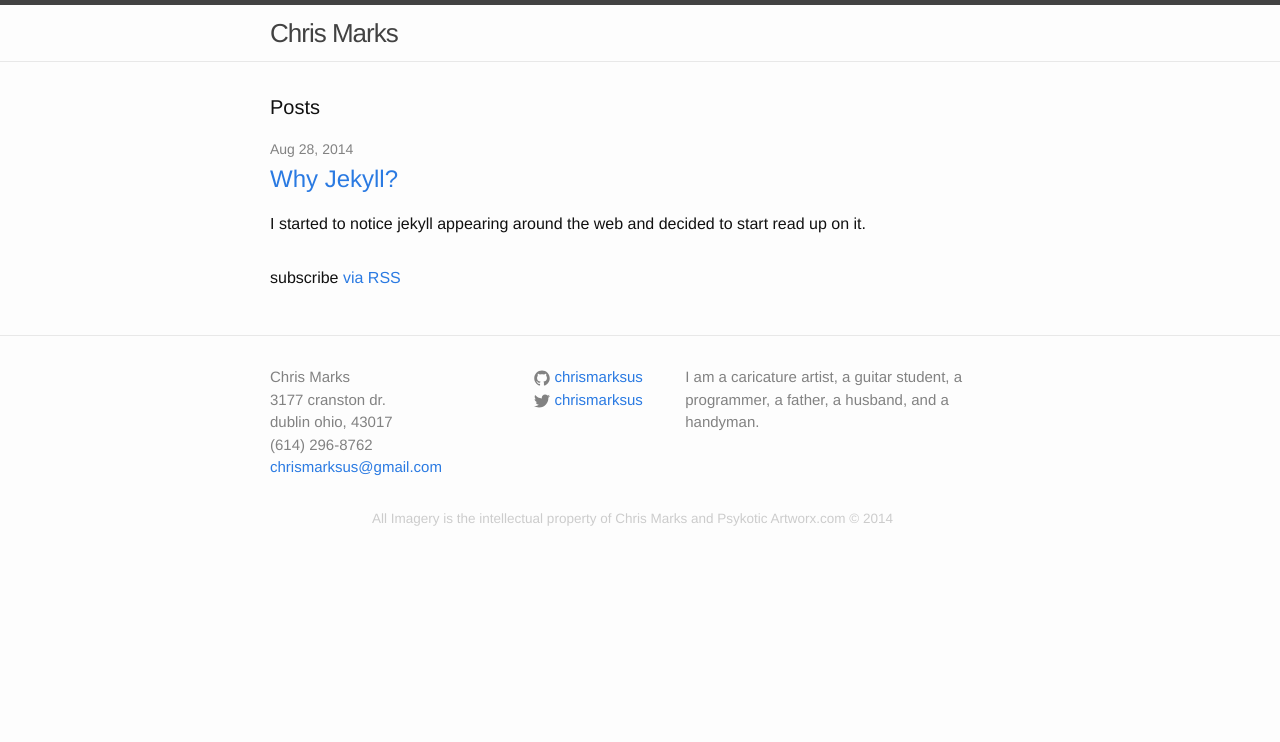
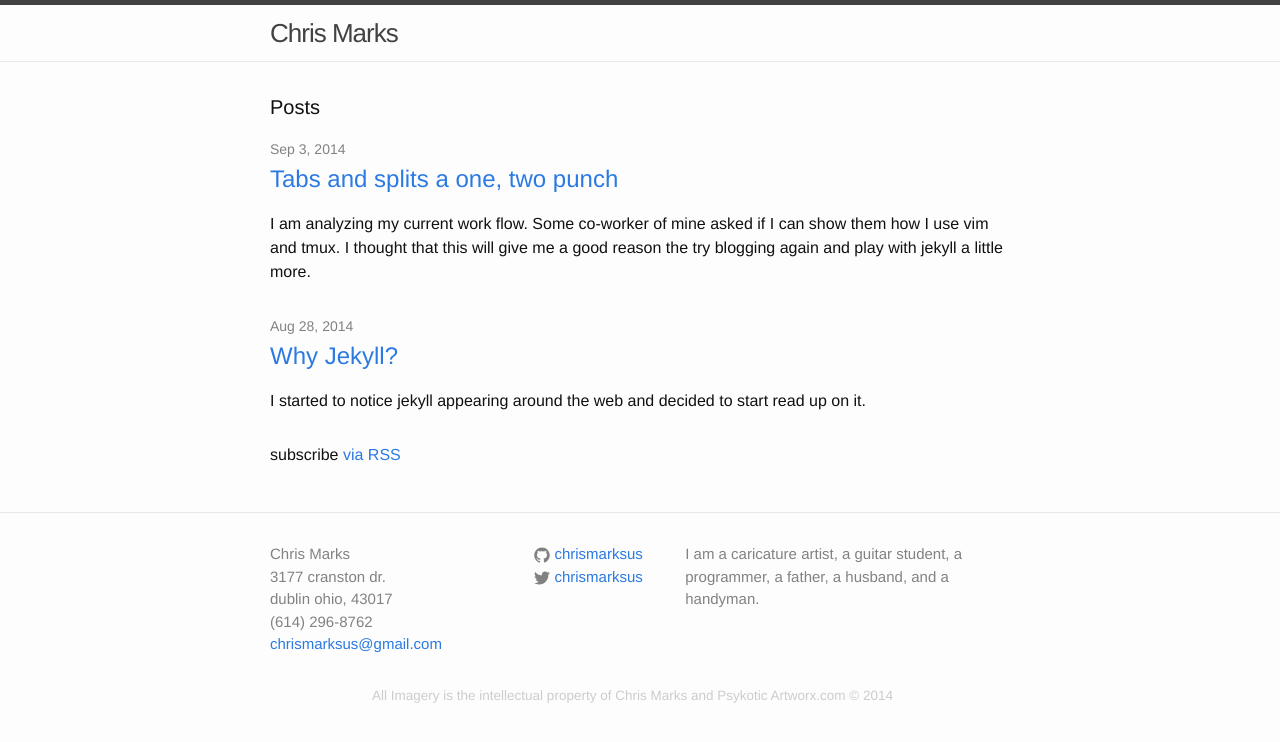
Before and after one commit to chrismarksus/chrismarksus.github.io, a Jekyll site: the page built from index.html, in a window 1280 px wide. Shown: the top 742 px of the page. Built offline with Jekyll 4.4.1, drawn with Linux system fonts in a browser that asks for light colours; Markdown is read by kramdown in place of the engine named in the settings; some of the changed lines change nothing that is shown.

Commit message:
First vim post on tabs and split windows and config change for markdown

````diff
--- a/_config.yml
+++ b/_config.yml
@@ -8,4 +8,5 @@ baseurl: "" # the subpath of your site, e.g. /blog/
 url: "http://chrismarksus.github.io" # the base hostname & protocol for your site
 
 # Build settings
-markdown: kramdown
+markdown: redcarpet
+excerpt_separator: <!--more-->
--- /dev/null
+++ b/_posts/2014-09-03-splits-and-tab-a-one-two-punch.md
@@ -0,0 +1,129 @@
+---
+layout: post
+title:  "Tabs and splits a one, two punch"
+date:   2014-09-03 22:45:51
+categories: vim
+tags: vim
+---
+
+I am analyzing my current work flow. Some co-worker of mine asked if I can show them how I use vim and tmux. I thought that this will give me a good reason the try blogging again and play with jekyll a little more.
+
+<!--more-->
+
+## Splitting windows in Vim
+
+Splits in Vim are a way to divide up the window into different areas. These sub-windows and display any buffer available to Vim.
+
+```
+:sp {filename} open a file with horizontal split
+:vsp {filename} open a file with vertical split
+```
+
+If you omit the filename it will split the window with the current file.
+
+I just use these to split windows on the fly.
+
+```
+<ctrl-w> v vertical split window
+<ctrl-w> s horizontal split window
+```
+
+These are what I use to jump around in the tabbed window.
+
+```
+<ctrl-w> ww
+<ctrl-w> h or arrow left
+<ctrl-w> j or arrow down
+<ctrl-w> k or arrow up
+<ctrl-w> l or arrow right
+<ctrl-w> r rotate split (this only works on verticals or horizontals not combinations)
+<ctrl-w> q close a tab
+
+```
+
+## Tabs in Vim
+Tabs in Vim are not like tabs in other programs. At least you should not think of them the same way. The reason for this is that can do a few things with Vim's tabs that most other programs don't. The tabs in Vim work more like workspaces on the OSX and linux where you can divide up work spaces. You can treat them as just tabs and you starting out doing that make getting start simpler.
+
+###Opening tab in Vim
+
+```
+:newtab           open a new empty tab you can save this using :w {path/to/filename.ext} execute command
+:Tex              Use file explorer and open in a new tab (See file explorer)
+:tabfind {file}   open a new tab with filename given, searching the 'path' to find it
+```
+
+I will use this once in a while but rarely
+
+```
+:tabclose {n}     close {n} tab position
+```
+
+I don't use these with the way I work. I don't find much use for them.
+
+```
+:tabedit {file}   edit specified file in a new tab
+:tabonly          close all other tabs (show only the current tab)
+```
+
+###Navigating tabs in Vim
+I use ```gt``` to cycle through the tabs 98% of the time.
+
+```
+gt            go to next tab
+```
+
+I will use these in rare cases but not in my day to day usage. I rarely have more then 5 tabs open at any one time and using ```gT``` or ```{n}gt``` requires the mental overhead of remembering where you are in the tab order. So I trade extra keystrokes for brain power. Now I may have as many as 10 tab open with split windows because I stopped and I started completely different tasks and I plan to get back to the task later.
+
+```
+gT            go to previous tab
+{n}gt         go to tab in position {n}
+```
+
+I never use these to move around. The normal mode motions are faster and easier to remember.
+
+```
+:tabs         list all tabs including their displayed windows
+:tabm 0       move current tab to first
+:tabm         move current tab to last
+:tabm {n}     move current tab to position {n}
+
+:tabn         go to next tab
+:tabp         go to previous tab
+:tabfirst     go to first tab
+:tablast      go to last tab
+```
+
+I because I organize tab the way I group them in my head I rarely need to reorder tabs. When the tabs are not working for me usually my mental organization is messed up as well so maintaining the buffers in of little value to me. So I close and reopen vi then rebuild my contexts. I can do this in about 30 seconds or less depending on the number of files.
+
+> On a side note most motions in Vim have 2-3 versions, one for normal mode, execute mode, and one for insert mode. In insert mode the keyboard command is proceeded by ```<crtl-w>``` (unless you configured it differently). So ```:vsp``` in insert mode is ```<ctrl-w> v``` both of these vertical split the window.
+
+###Other ways I add files to tabs and split windows
+I use the ```:ls``` execute command to open a quick list of the buffers and jump to the buffer by using ```:b{n}``` where {n} is the number in the list.
+
+Unimpaired.vim plugin is a plugin I use a lot, in fact, I don't even know why it's a plugin at all. Vim should work this way. It doesn't add any new functioniality it just adds motions for the navigating the buffers ```[b``` and ```]b```. I create a tab and split the and cycle through the buffers in each panel until I create the context of file I have in my head.
+
+I also use a fuzzyfinder in Vim. A fuzzyfinder helps you find files by typing any part of the path and file name that you rememeber. So If I type 'patomyfile' it will list "path/to/myfile.js" and parent/to/my/child_file.js" Then you can select the one that you want. The plugin I use is called Ctrl-p.
+
+More about installing plugins and fuzzyfinders.
+
+## Combining splits and tabs to organize mental contexts
+I use Vim's tabs to organize or group modes of thought or mental contexts. I separate tasks according to the files I need to work on by starting a tab then splitting the window and adding more files. An example of this would be if I am working on a JavaScript task and I the open the source code and then split the tab in half horizontally and open the unit test in the other. As I work on the test and code I may temporarily split one or both windows again. I do this so I can look at 2 places in the code at once instead of using markers to jump around the page. I use markers for a different purpose but that is a later post.
+
+> If you are using gui a version of Vim (like gVim) these are not the tab at the top of the program. Most of those open an instance of vim in a tab and you can use Vim tabs with in them. Then they remap the keyboard commands so the looks like there the same thing. Some you can create tabs within tabs. You can do the same thing with a terminal multi-plexer like TMUX or Screens. This can be confusing and it is why some hard core Vim uses tell people to use command line Vim first.
+
+Right now I have only worked on the default window/tab. Now that I have edited the code and I need to work on the gherkin tests. Instead of closing the buffer or replacing them I will use ```:tabfind``` or ```:Tex``` or ```:newtab``` then ```:Ex``` to open a file in a new tab then I split the window and jump to the step definition in one the steps by using ```<ctrl-]>``` See [jumping to files](vim_move_aroud_files.md). Now I can see and edit the step and the step definition in one view. Now if I have to edit a step I may need to the edit it in a number of files. At that point I can could open more split windows and open the files that I need to edit in each split or I could add the files to the args list and do an ```:argdo``` command on all the files.
+
+Mentally I may organize these into 2 tabs. One tab edits/re-factor the step and one feature file that uses the step. And another tab containing all the other files that use the step. Once I have the step written and working the way I like I switch context just by typing ```gt```.
+
+Now lets say I need to reconcile a class selector path in the step definition. Again instead destroying this thought process I can open a new tab and split it and open have the JavaScript and the gherkin step definition open side by side. Now if you make a change that requires you to edit the gherkin or unit test. You already have those tabs grouped and ready to go. You don't need to phyically change contexts nor do you have to mentally change contexts. It's right there in a tab you ```gt``` or ```gT``` to it and start working.
+
+In the middle of this is were a co-worker or boss appears and starts asking you questions. Instead completely breaking your context you open a tab with ```:Tex``` get the file that you need to start looking at to answer the question and start splitting the window from there. When you are done you can return to your previous tab and pick your context quicker because the arrangement of the tab and split windows is how you left it.
+
+>In most cases this is where I get 10+ tabs in vim I have a task that needs 3 to 5 tab and I have questions form other workers that use 5-8 tabs. I don't destroy them because they will come back and ask more questions. If this goes on for more then a day I will use ```mksession {filename}``` to save all of it so I can return later.
+
+Now let's say you open a huge file 2000+ lines of code and see this needs re factored into smaller objects before you start your task. You leave the file in your current tab of split window context then open a new tab with the file and split the window with the same file in all of the windows. You use one large split to look for code to cut and paste and then position the other window where you want to start the new object. This becomes a re-factoring context and when this work is done you jump back to the tab that you left and start implementation of the task.
+
+>An interesting side effect of this is that the work that is done in the tabs can make great commits in git, Well organized and focused and easier to review.
+
+## The real difference with Vim
+This were Vim starts to shine over IDEs. Vim can be made to do anything an IDE can do (that is, if you know enough about Vim). IDEs Improve your work flow by restricting your choices not adding choices or functionality. Arguments about this IDE vs that IDE are really about preferences in the freedom and restrictions an IDE has verses the what the user knows or wants to know and doesn't know. Or put another way. I know how to do this (or want to know) so get me freedom here verse I don't know this or like this so restrict it into a nice little feature or abstraction. Comparing Vim to any IDE though is like like comparing the toolbox of a furniture maker to the toolbox of someone that assembles pre made furniture. Both have quality tools and may have the same tools but the furniture maker has to know more about his tools and that give him the freedom to do more with those tools. Include making new tools to make new furniture.
````
Also changed, not shown: _posts/2014-08-28-why-jekyll.md (+2 -0 lines).
